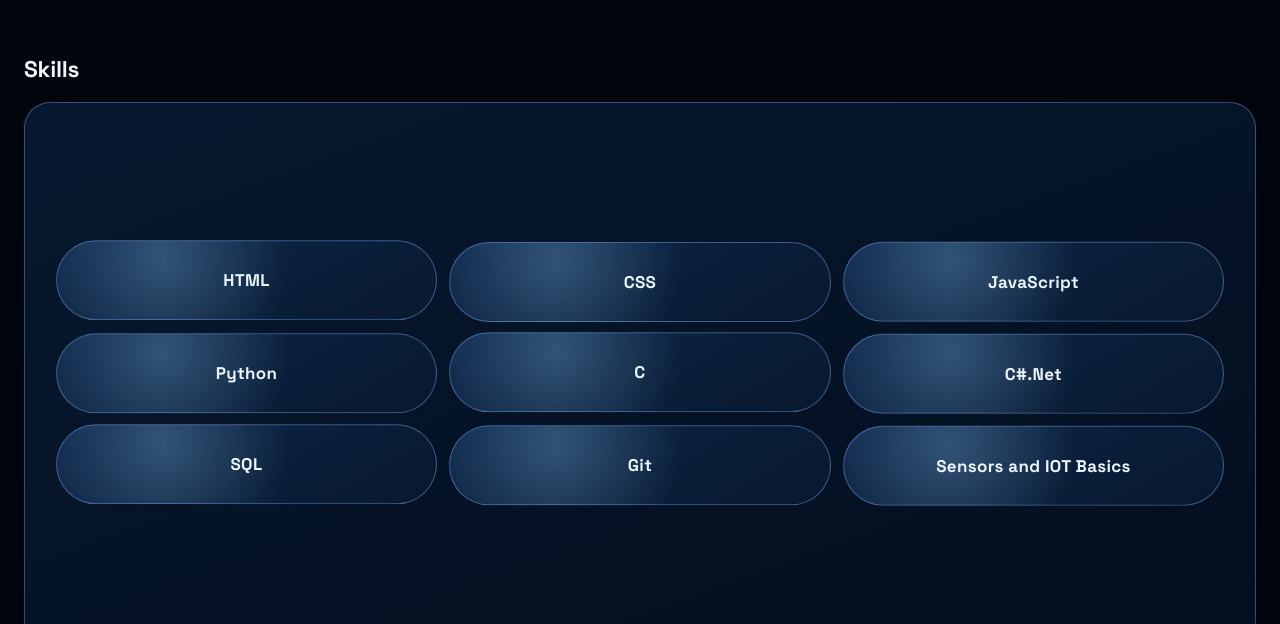
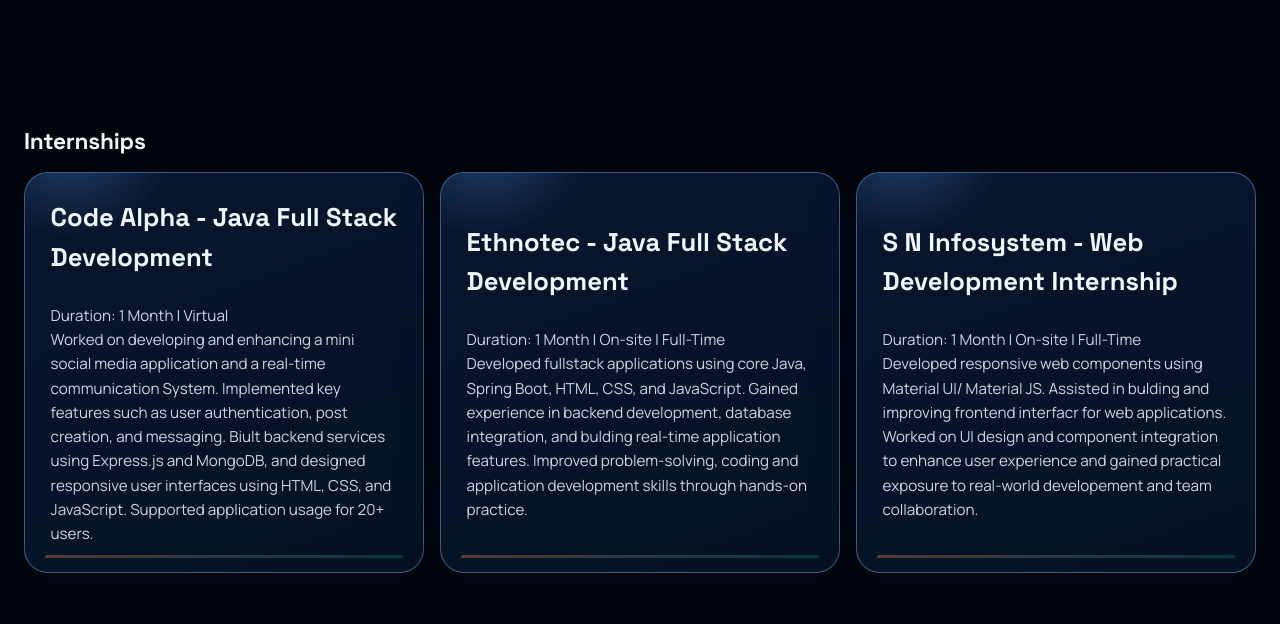
Before and after one commit to chitra-it/portfolio, a website: page index.html in a window 1280 px wide. Shown: the part 2420-3044 px from the top of the page. Drawn offline with Linux system fonts and the light colour scheme.

```diff
--- a/index.html
+++ b/index.html
@@ -1228,6 +1228,25 @@
         </div>
       </section>
 
+       <section id="Internships" class="snap-section project-section">
+        <h2 class="project-title">Internships</h2>
+        <div class="projects-grid">
+          <div class="project-card project">
+            <h3>Code Alpha - Java Full Stack Development</h3>
+            <p>Duration: 1 Month | Virtual<br>Worked on developing and enhancing a mini social media application and a real-time communication System. Implemented key features such as user authentication, post creation, and messaging. Biult backend services using Express.js and MongoDB, and designed responsive user interfaces using HTML, CSS, and JavaScript. Supported application usage for 20+ users.</p>
+
+          </div>
+          <div class="project-card project">
+            <h3>Ethnotec - Java Full Stack Development</h3>
+            <p>Duration: 1 Month | On-site | Full-Time<br>Developed fullstack applications using core Java, Spring Boot, HTML, CSS, and JavaScript. Gained experience in backend development, database integration, and bulding real-time application features. Improved problem-solving, coding and application development skills through hands-on practice.</p>
+          </div>
+          <div class="project-card project">
+            <h3>S N Infosystem - Web Development Internship</h3>
+            <p>Duration: 1 Month | On-site | Full-Time<br>Developed responsive web components using Material UI/ Material JS. Assisted in bulding and improving frontend interfacr for web applications. Worked on UI design and component integration to enhance user experience and gained practical exposure to real-world developement and team collaboration.</p>
+          </div>
+        </div>
+      </section>
+
       <section id="skills" class="snap-section">
         <h2>Skills</h2>
         <div class="skills-panel">
```
